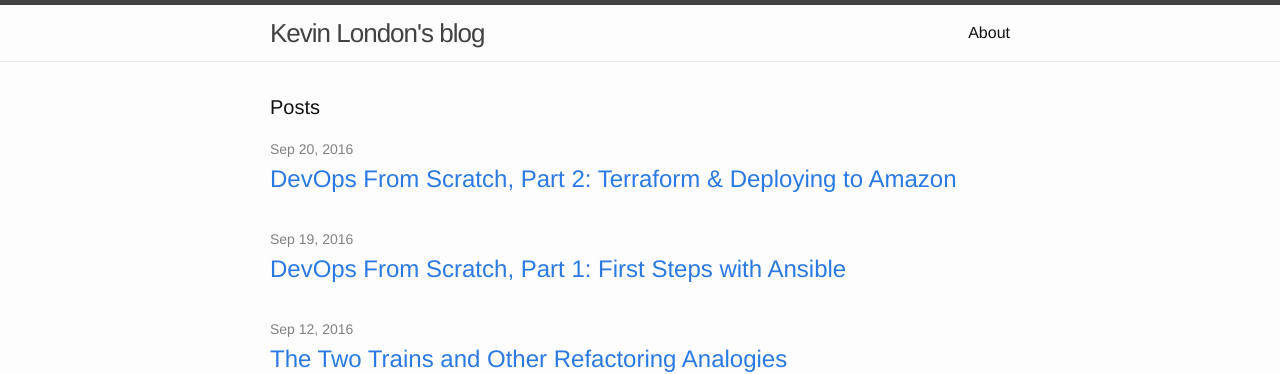
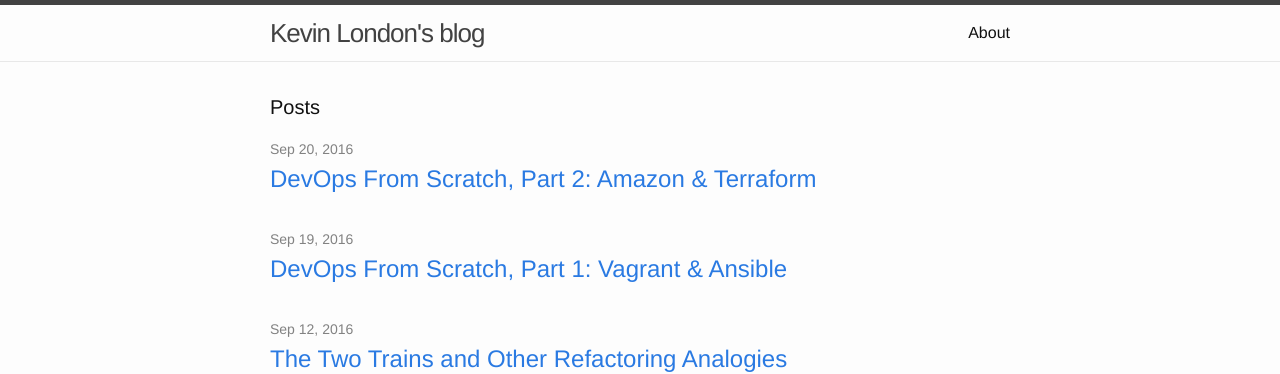
Before and after one commit to kevinlondon/kevinlondon.github.io, a Jekyll site: the page built from index.html, in a window 1280 px wide. Shown: the top 374 px of the page. Built offline with Jekyll 4.4.1, drawn with Linux system fonts in a browser that asks for light colours.

Commit message:
Better name blog posts

```diff
--- a/_posts/2016-09-19-devops-from-scratch-pt-1.md
+++ b/_posts/2016-09-19-devops-from-scratch-pt-1.md
@@ -1,6 +1,6 @@
 ---
 layout: post
-title: "DevOps From Scratch, Part 1: First Steps with Ansible"
+title: "DevOps From Scratch, Part 1: Vagrant & Ansible"
 date:  2016-09-19 12:32:00
 ---
 
--- a/_posts/2016-09-20-devops-from-scratch-pt-2.md
+++ b/_posts/2016-09-20-devops-from-scratch-pt-2.md
@@ -1,6 +1,6 @@
 ---
 layout: post
-title: "DevOps From Scratch, Part 2: Terraform & Deploying to Amazon"
+title: "DevOps From Scratch, Part 2: Amazon & Terraform"
 date:  2016-09-20 12:32:00
 ---
 
```
